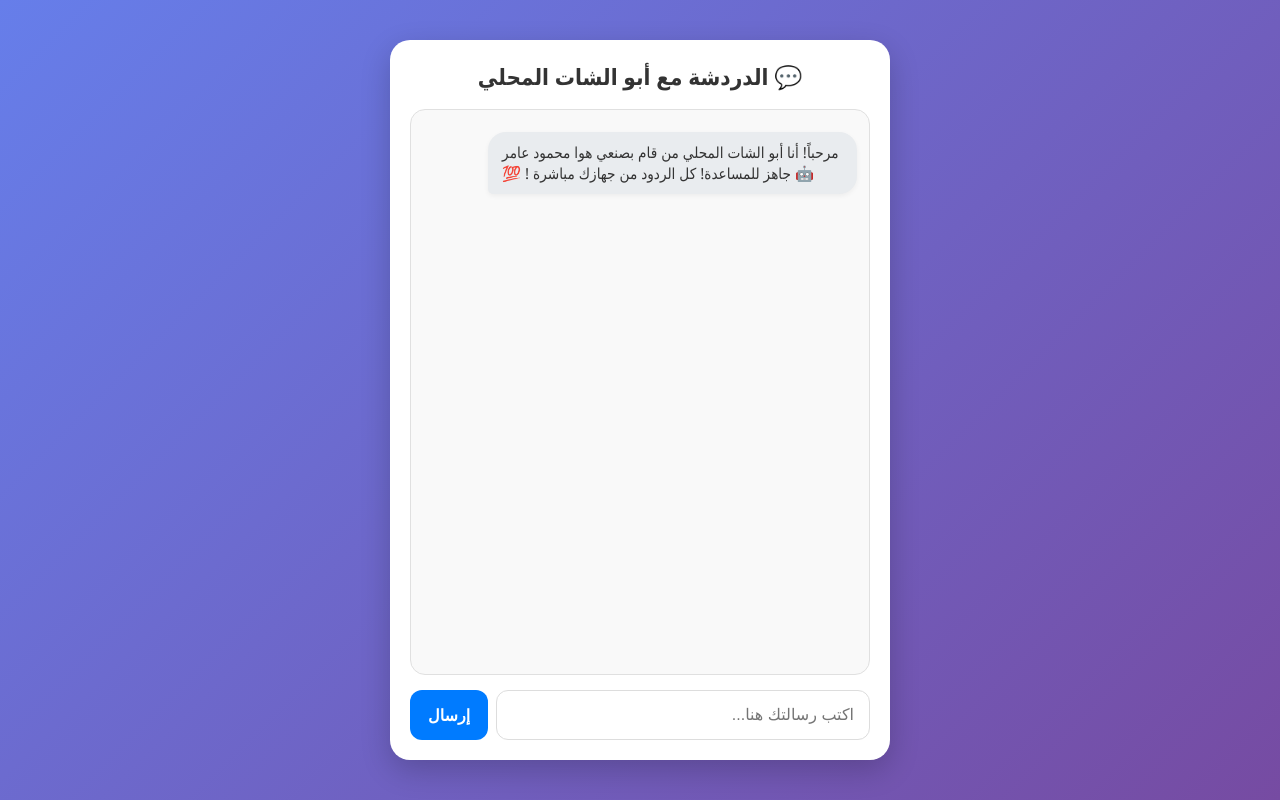
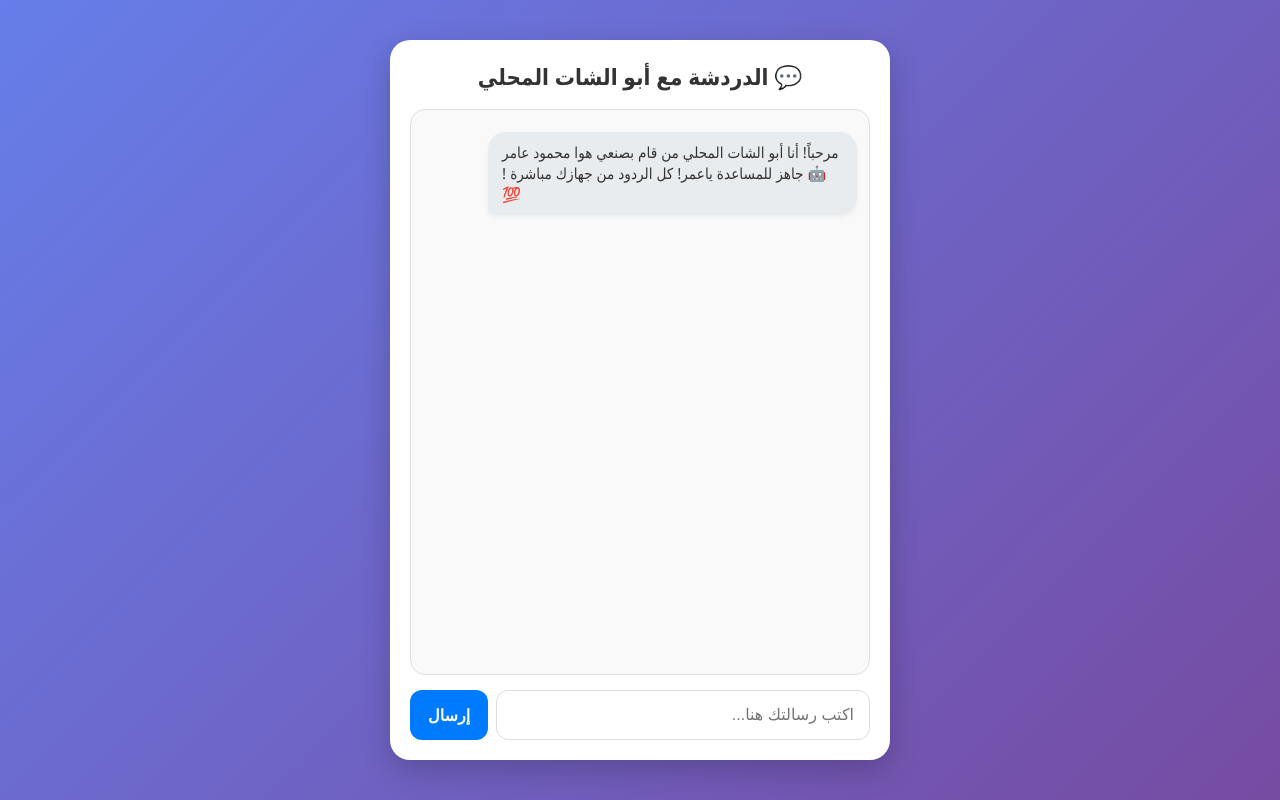
Before and after one commit to mahmoud843/ai, a plain HTML site: page index.html in a window 1280 px wide. Drawn offline with Linux system fonts and the light colour scheme.

Commit message:
Update index.html

```diff
--- a/index.html
+++ b/index.html
@@ -262,7 +262,7 @@
     const knowledgeBase = {
       greetings: [
         "أهلاً وسهلاً بك! 😊 اساعدك ازاي انهرده ؟",
-        "مرحباً عمر! أنا أبو الشات 🤖 سعيد بلقائك!",
+        "مرحباً ! أنا أبو الشات 🤖 سعيد بلقائك!",
         "أهلاً بك! عامل اي انهرده؟"
       ],
       farewells: [
@@ -307,7 +307,7 @@
     };
 
     window.onload = function() {
-      addBotMessage("مرحباً! أنا أبو الشات المحلي من قام بصنعي هوا محمود عامر 🤖 جاهز للمساعدة! كل الردود من جهازك مباشرة  ! 💯");
+      addBotMessage("مرحباً! أنا أبو الشات المحلي من قام بصنعي هوا محمود عامر 🤖 جاهز للمساعدة ياعمر! كل الردود من جهازك مباشرة  ! 💯");
     };
 
     function handleKeyPress(event) {
```
